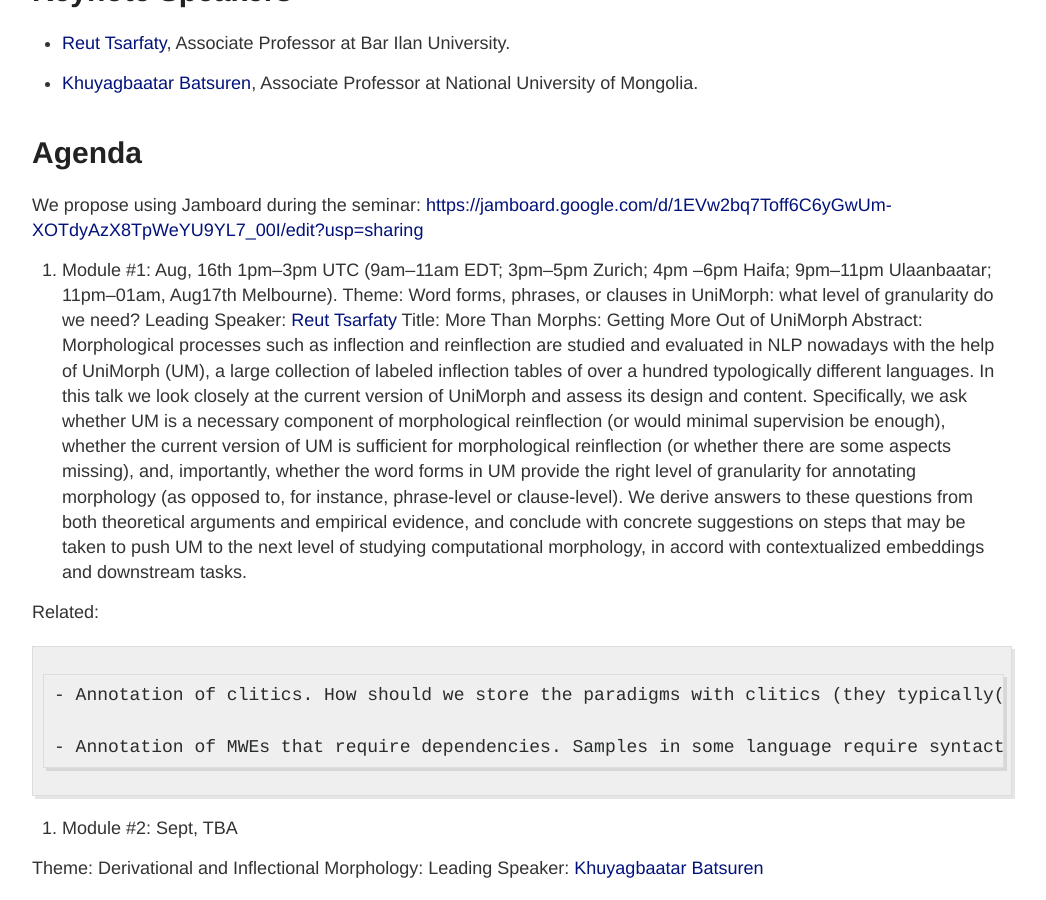
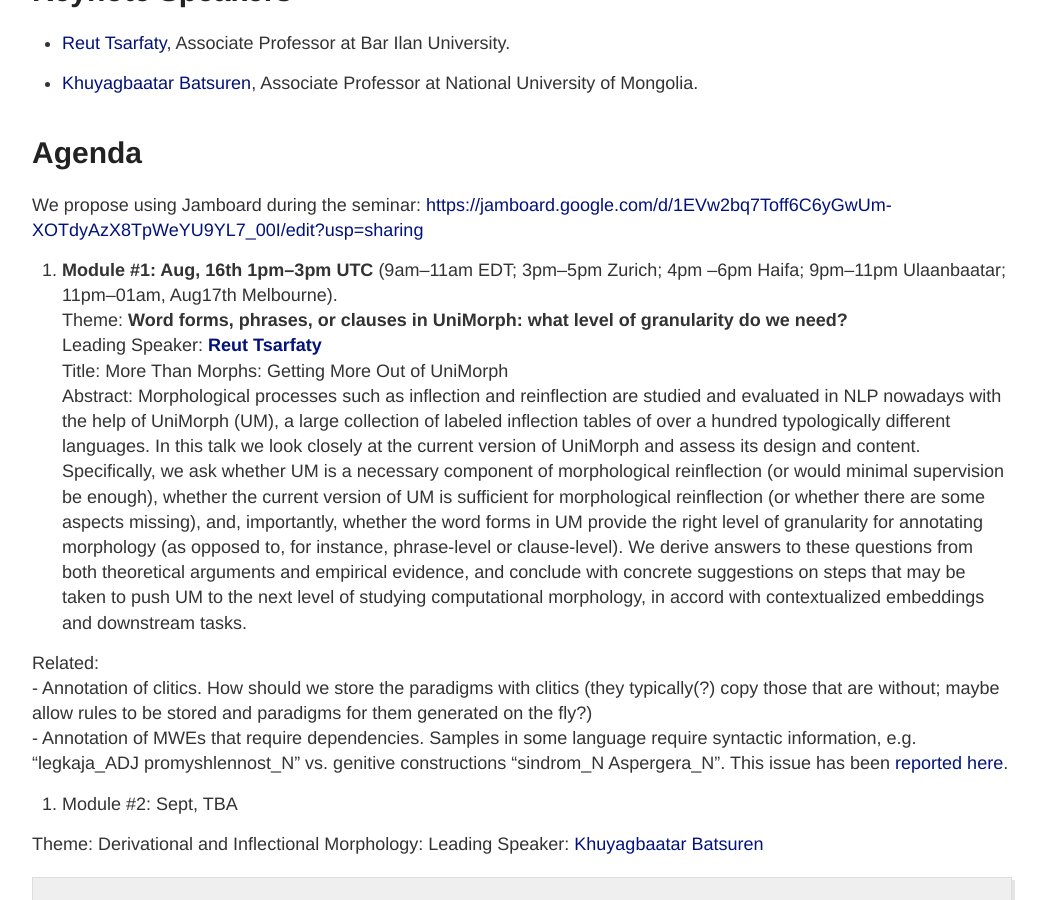
Before and after one commit to unimorph/unimorph.github.io, a Jekyll site: the page built from unimorph-2021.md, in a window 1280 px wide and 900 px high, scrolled down 571 px. Shown: the whole window, without its empty margins (118-1164 px from the left). Built offline with Jekyll 4.4.1, drawn with Linux system fonts in a browser that asks for light colours.

Commit message:
Update unimorph-2021.md

```diff
--- a/unimorph-2021.md
+++ b/unimorph-2021.md
@@ -28,17 +28,15 @@ The seminar is organized as a series of 1-3 hour modules (slots), having one mod
 
 We propose using Jamboard during the seminar: [https://jamboard.google.com/d/1EVw2bq7Toff6C6yGwUm-XOTdyAzX8TpWeYU9YL7_00I/edit?usp=sharing](https://jamboard.google.com/d/1EVw2bq7Toff6C6yGwUm-XOTdyAzX8TpWeYU9YL7_00I/edit?usp=sharing)
 
-1. Module #1: Aug, 16th 1pm--3pm UTC (9am--11am EDT; 3pm--5pm Zurich; 4pm --6pm Haifa; 9pm--11pm Ulaanbaatar; 11pm--01am, Aug17th Melbourne).
-Theme: Word forms, phrases, or clauses in UniMorph: what level of granularity do we need?
-Leading Speaker: [Reut Tsarfaty](https://nlp.biu.ac.il/~rtsarfaty/onlp)
-Title: More Than Morphs: Getting More Out of UniMorph
-Abstract: Morphological processes such as inflection and reinflection are studied and evaluated in NLP nowadays with the help of UniMorph (UM), a large collection of labeled inflection tables of over a hundred typologically different languages. In this talk we look closely at the current version of UniMorph and assess its design and content. Specifically, we ask whether UM is a necessary component of morphological reinflection (or would minimal supervision be enough), whether the current version of UM is sufficient for morphological reinflection (or whether there are some aspects missing), and, importantly, whether the word forms in UM provide the right level of granularity for annotating morphology (as opposed to, for instance, phrase-level or clause-level). We derive answers to these questions from both theoretical arguments and empirical evidence, and conclude with concrete suggestions on steps that may be taken to push UM to the next level of studying computational morphology, in accord with contextualized embeddings and downstream tasks.
+1. **Module #1: Aug, 16th 1pm--3pm UTC** (9am--11am EDT; 3pm--5pm Zurich; 4pm --6pm Haifa; 9pm--11pm Ulaanbaatar; 11pm--01am, Aug17th Melbourne).
+ Theme: **Word forms, phrases, or clauses in UniMorph: what level of granularity do we need?**
+ Leading Speaker: **[Reut Tsarfaty](https://nlp.biu.ac.il/~rtsarfaty/onlp)**
+ Title: More Than Morphs: Getting More Out of UniMorph
+ Abstract: Morphological processes such as inflection and reinflection are studied and evaluated in NLP nowadays with the help of UniMorph (UM), a large collection of labeled inflection tables of over a hundred typologically different languages. In this talk we look closely at the current version of UniMorph and assess its design and content. Specifically, we ask whether UM is a necessary component of morphological reinflection (or would minimal supervision be enough), whether the current version of UM is sufficient for morphological reinflection (or whether there are some aspects missing), and, importantly, whether the word forms in UM provide the right level of granularity for annotating morphology (as opposed to, for instance, phrase-level or clause-level). We derive answers to these questions from both theoretical arguments and empirical evidence, and conclude with concrete suggestions on steps that may be taken to push UM to the next level of studying computational morphology, in accord with contextualized embeddings and downstream tasks.
 
 Related:
-
     - Annotation of clitics. How should we store the paradigms with clitics (they typically(?) copy those that are without; maybe allow rules to be stored and paradigms for them generated on the fly?)
-
-    - Annotation of MWEs that require dependencies. Samples in some language require syntactic information, e.g. `legkaja_ADJ promyshlennost_N'  vs. genitive constructions 'sindrom_N Aspergera_N'. This issue has been [reported here](https://aclanthology.org/K19-1014/).
+    - Annotation of MWEs that require dependencies. Samples in some language require syntactic information, e.g. "legkaja_ADJ promyshlennost_N"  vs. genitive constructions "sindrom_N Aspergera_N". This issue has been [reported here](https://aclanthology.org/K19-1014/).
 
 
 2.  Module #2: Sept, TBA
```
